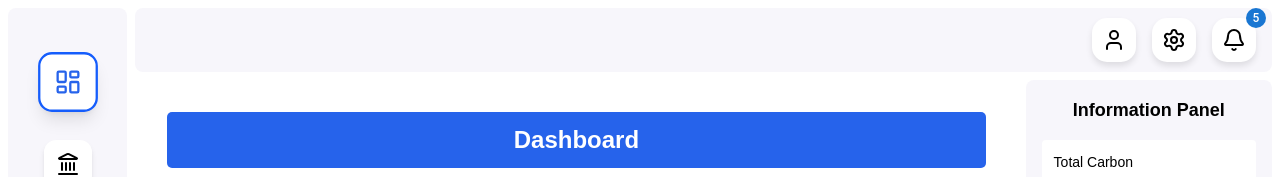
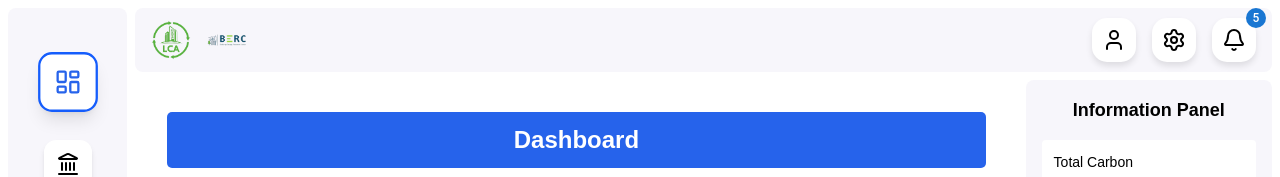
Before and after one commit to mianfarooqazam/life-cycle, a Next.js app: page / in a window 1280 px wide. Shown: the top 177 px of the page. Built offline with nearby package versions, Linux system fonts and the light colour scheme; a web font is replaced by a local one.

Commit message:
Logo's updated

```diff
--- a/src/app/components/header/Header.js
+++ b/src/app/components/header/Header.js
@@ -1,5 +1,6 @@
 import { User, Settings, Bell } from 'lucide-react';
 import { Badge, Box } from '@mui/material';
+import Image from 'next/image';
 
 export default function Header() {
     return (
@@ -10,11 +11,36 @@ export default function Header() {
                 p: 2,
                 display: 'flex',
                 alignItems: 'center',
-                justifyContent: 'flex-end',
+                justifyContent: 'space-between',
                 height: 64,
                 gridColumn: 'span 9'
             }}
         >
+            {/* Logos on the left */}
+            <Box sx={{ display: 'flex', alignItems: 'center', gap: 2 }}>
+                <Image
+                    src="/lca-logo.png"
+                    alt="LCA Logo"
+                    width={40}
+                    height={40}
+                    style={{
+                        objectFit: 'contain',
+                        backgroundColor: 'transparent'
+                    }}
+                />
+                <Image
+                    src="/berc-logo.png"
+                    alt="BERC Logo"
+                    width={40}
+                    height={40}
+                    style={{
+                        objectFit: 'contain',
+                        backgroundColor: 'transparent'
+                    }}
+                />
+            </Box>
+
+            {/* Icons on the right */}
             <Box sx={{ display: 'flex', alignItems: 'center', gap: 2 }}>
                 <Badge>
                     <Box sx={{
@@ -29,8 +55,7 @@ export default function Header() {
                         <User size={24} />
                     </Box>
                 </Badge>
-
-                <Badge >
+                <Badge>
                     <Box sx={{
                         cursor: 'pointer',
                         color: 'black',
@@ -43,7 +68,6 @@ export default function Header() {
                         <Settings size={24} />
                     </Box>
                 </Badge>
-
                 <Badge badgeContent={5} color="primary">
                     <Box sx={{
                         cursor: 'pointer',
```
Also changed, not shown: public/berc-logo.png (added), public/lca-logo.png (added).
